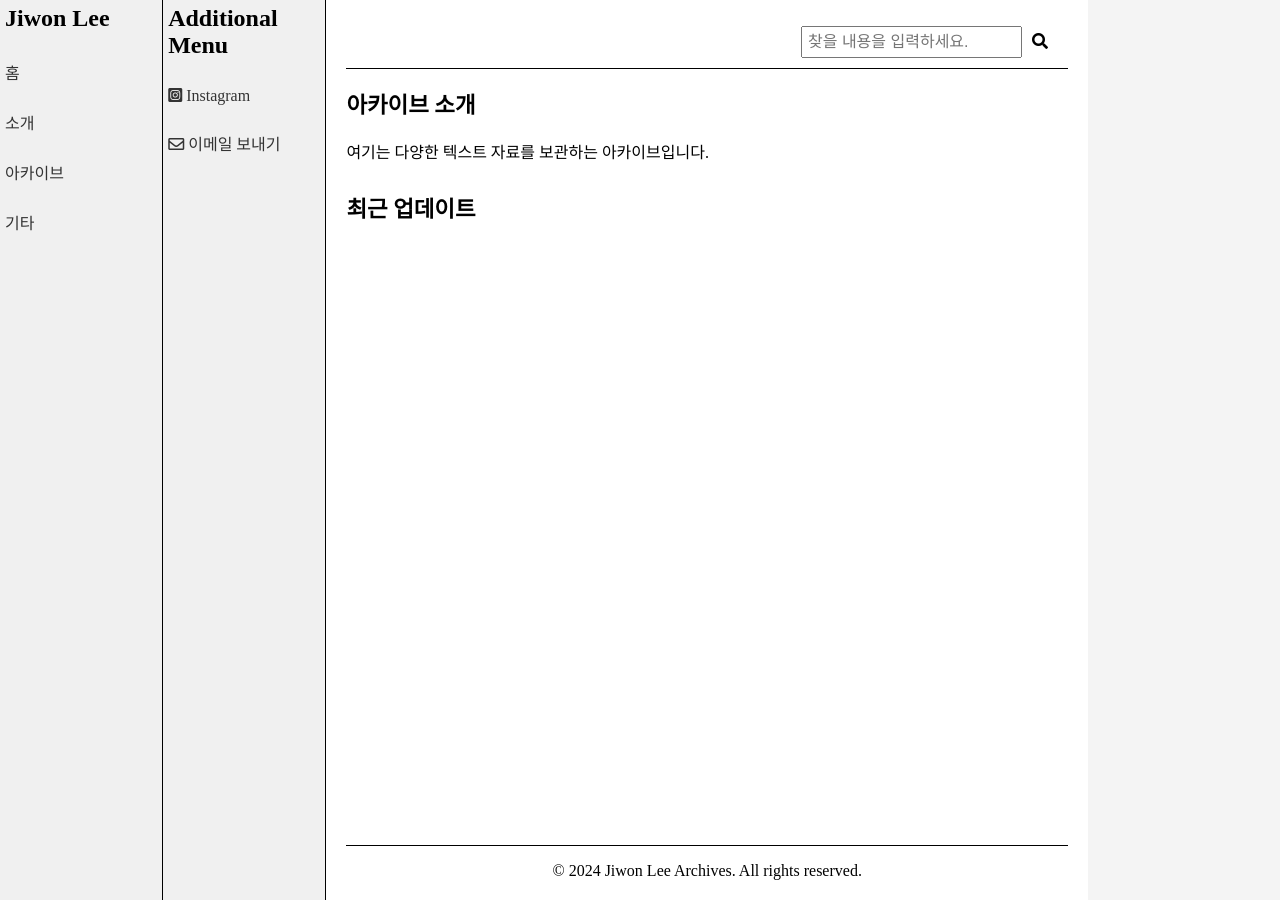
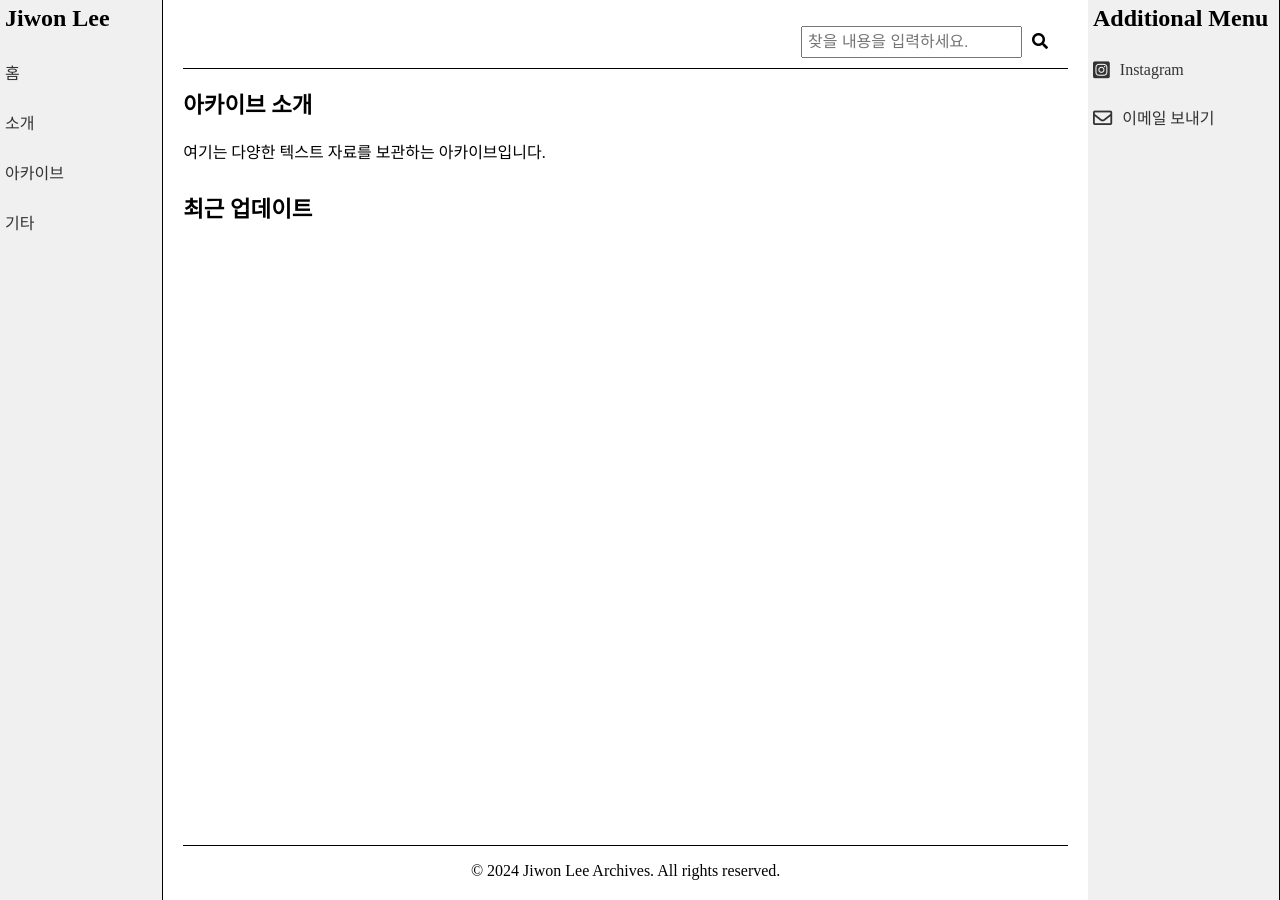
Before and after one commit to LfayeJ/archives, a Jekyll site: the page built from index.html, in a window 1280 px wide. Built offline with Jekyll 4.4.1, drawn with Linux system fonts in a browser that asks for light colours; some web fonts are replaced.

Commit message:
Update styles.css

```diff
--- a/assets/css/styles.css
+++ b/assets/css/styles.css
@@ -100,12 +100,15 @@ img {
 }
 
 .additional-side-menu {
+  position: fixed;
+  top: 0;
+  right: 0;
   width: 15%; /* 기존 사이드바와 동일한 너비 */
   min-height: 100vh; /* 화면 전체 높이 */
   background-color: #f0f0f0; /* 배경색 */
   padding: 5px; /* 내부 여백 */
   box-sizing: border-box;
-  border-right: 1px solid var(--border-color); /* 우측 구분선 */
+  border-right: 1px solid var(--border-color); /* 구분선 */
 }
 
 .additional-side-menu h1 {
@@ -125,7 +128,8 @@ img {
 .additional-side-menu ul li a {
   text-decoration: none; /* 링크 밑줄 제거 */
   color: #333; /* 링크 색상 */
-  display: block; /* 링크를 블록 요소로 설정하여 전체 너비를 차지하도록 함 */
+  display:flex;
+  align-items: center;
   padding: 8px 0; /* 링크 내부 여백 */
   transition: background-color 0.3s ease; /* 배경색 변화 애니메이션 */
 }
@@ -133,6 +137,11 @@ img {
 .additional-side-menu ul li a:hover {
   background-color: #ddd; /* 호버 시 배경색 변경 */
   color: #007cb8; /* 호버 시 텍스트 색상 */
+}
+
+.additional-side-menu ul li a i {
+  margin-right: 10px; /* 아이콘과 텍스트 사이의 간격 설정 */
+  font-size: 1.2em; /* 아이콘 크기 설정 */
 }
 
 .main-content {
```
